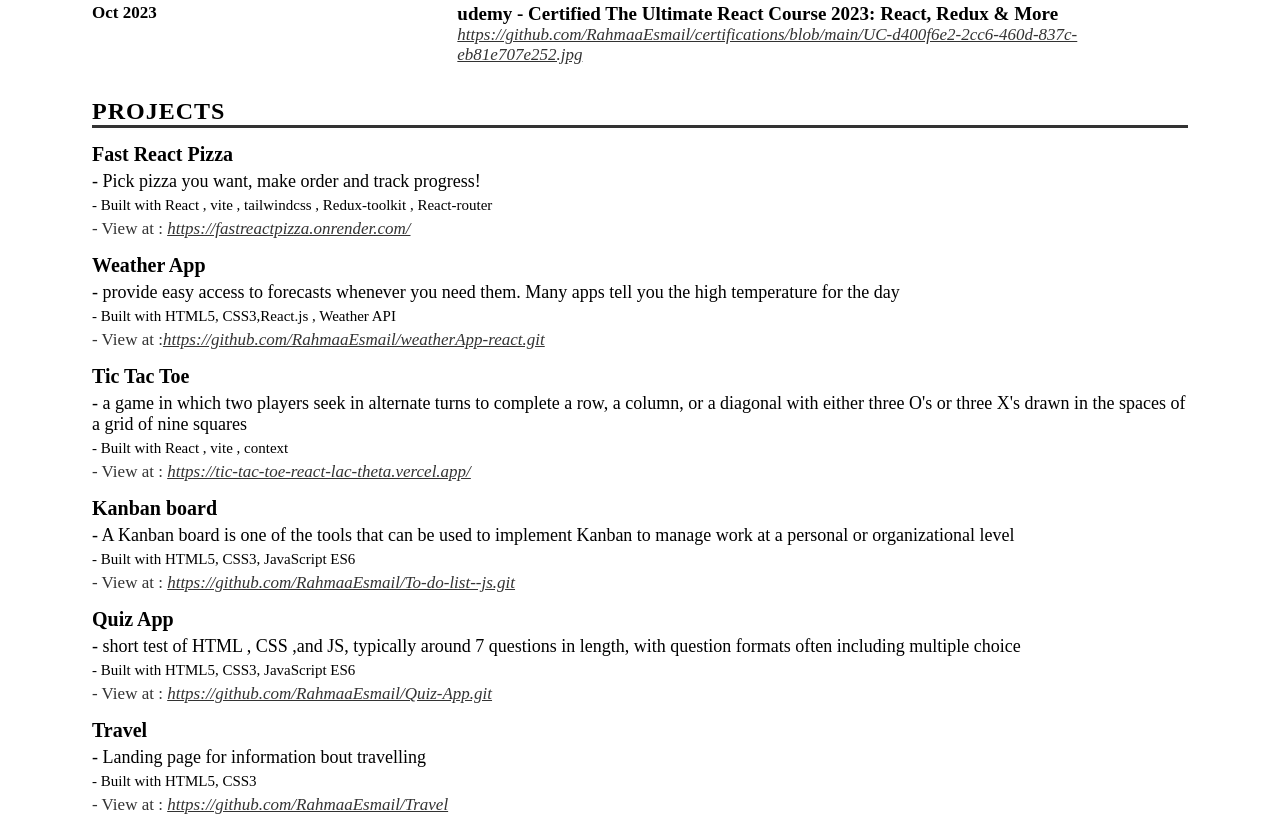
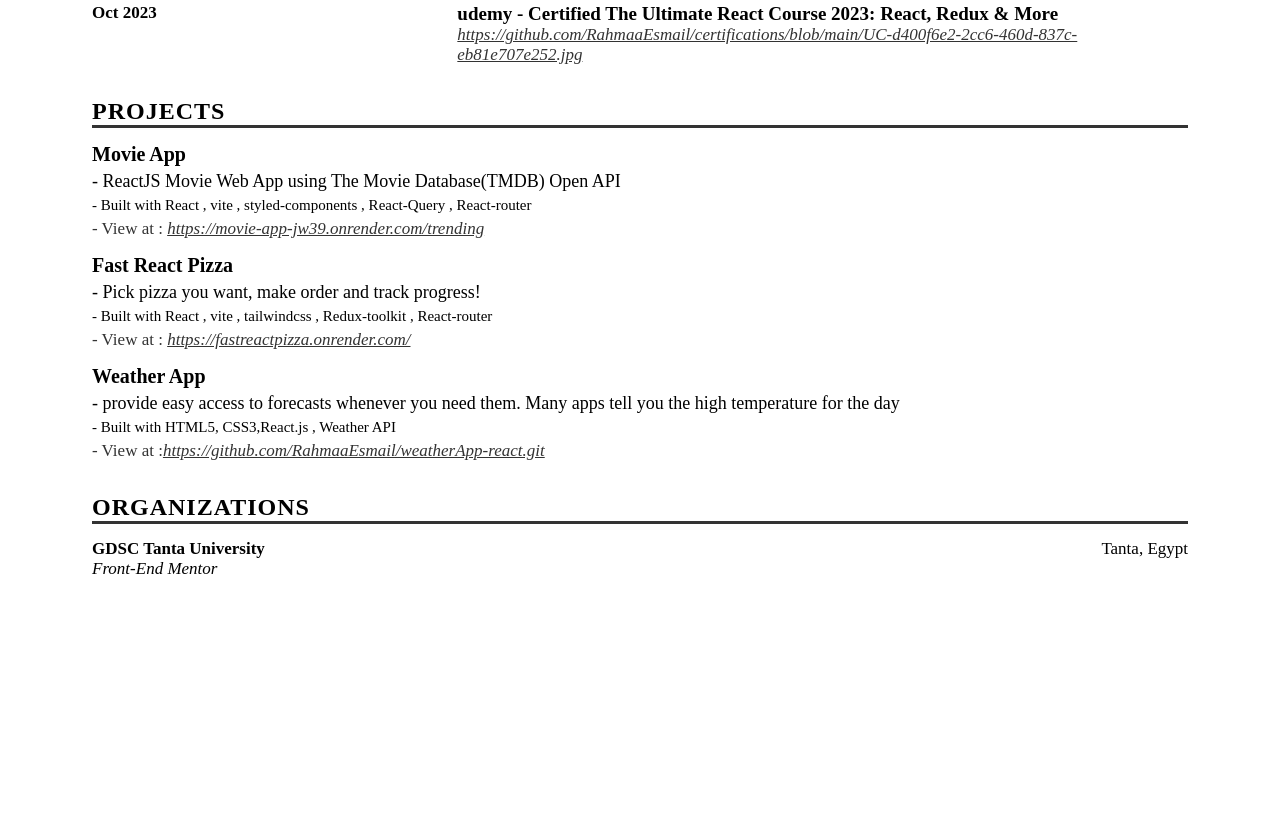
Before and after one commit to RahmaaEsmail/My_Resume, a plain HTML site: page index.html in a window 1280 px wide. Shown: the part 1545-2364 px from the top of the page. After the commit the page ends 2183 px from the top, so only its background shows below. Drawn offline with nearby package versions, Linux system fonts and the light colour scheme; a web font is replaced by a local one.

Commit message:
Update resume

```diff
--- a/index.html
+++ b/index.html
@@ -306,6 +306,15 @@
 
             <div class="content">
                 <div>
+                    <h5>Movie App</h5>
+                    <p class="project-desc">- ReactJS Movie Web App using The Movie Database(TMDB) Open API</p>
+                    <p class="project-technology">- Built with React , vite , styled-components , React-Query , React-router
+                    </p>
+                    <p class="project-link">- View at : <a
+                            href="https://movie-app-jw39.onrender.com/trending">https://movie-app-jw39.onrender.com/trending</a></p>
+                </div>
+
+                <div>
                     <h5>Fast React Pizza</h5>
                     <p class="project-desc">- Pick pizza you want, make order and track progress!</p>
                     <p class="project-technology">- Built with React , vite , tailwindcss , Redux-toolkit , React-router
@@ -329,47 +338,7 @@
                     </p>
                 </div>
 
-                <div>
-                    <h5>Tic Tac Toe</h5>
-                    <p class="project-desc">- a game in which two players seek in alternate turns to complete a row, a
-                        column, or a diagonal with either three O's or three X's drawn in the spaces of a grid of nine
-                        squares</p>
-                    <p class="project-technology">- Built with React , vite , context</p>
-                    <p class="project-link">- View at : <a
-                            href="https://tic-tac-toe-react-lac-theta.vercel.app/">https://tic-tac-toe-react-lac-theta.vercel.app/</a>
-                    </p>
-                </div>
 
-
-                <div>
-                    <h5>Kanban board</h5>
-                    <p class="project-desc">- A Kanban board is one of the tools that can be used to implement Kanban to
-                        manage work at a personal or organizational level</p>
-                    <p class="project-technology">- Built with HTML5, CSS3, JavaScript ES6</p>
-                    <p class="project-link">- View at : <a
-                            href="https://github.com/RahmaaEsmail/To-do-list--js.git">https://github.com/RahmaaEsmail/To-do-list--js.git</a>
-                    </p>
-                </div>
-
-                <div>
-                    <h5>Quiz App</h5>
-                    <p class="project-desc">- short test of HTML , CSS ,and JS, typically around 7
-                        questions in length, with question formats often including
-                        multiple choice</p>
-                    <p class="project-technology">- Built with HTML5, CSS3, JavaScript ES6</p>
-                    <p class="project-link">- View at : <a
-                            href="https://github.com/RahmaaEsmail/Quiz-App.git">https://github.com/RahmaaEsmail/Quiz-App.git</a>
-                    </p>
-                </div>
-
-                <div>
-                    <h5>Travel</h5>
-                    <p class="project-desc">- Landing page for information bout travelling</p>
-                    <p class="project-technology">- Built with HTML5, CSS3</p>
-                    <p class="project-link">- View at : <a href="https://github.com/RahmaaEsmail/Travel
-        ">https://github.com/RahmaaEsmail/Travel
-                        </a></p>
-                </div>
             </div>
         </div>
 
```
